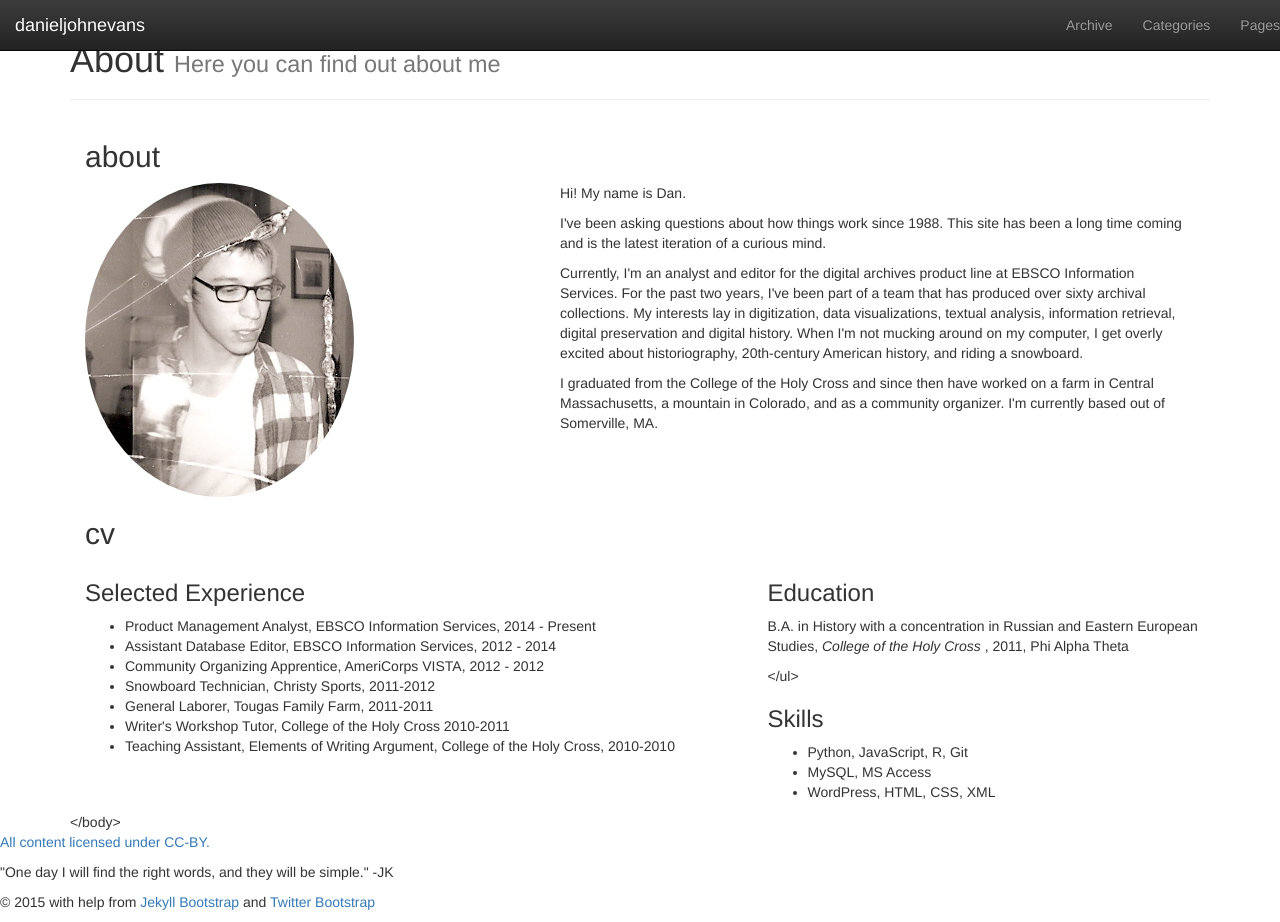
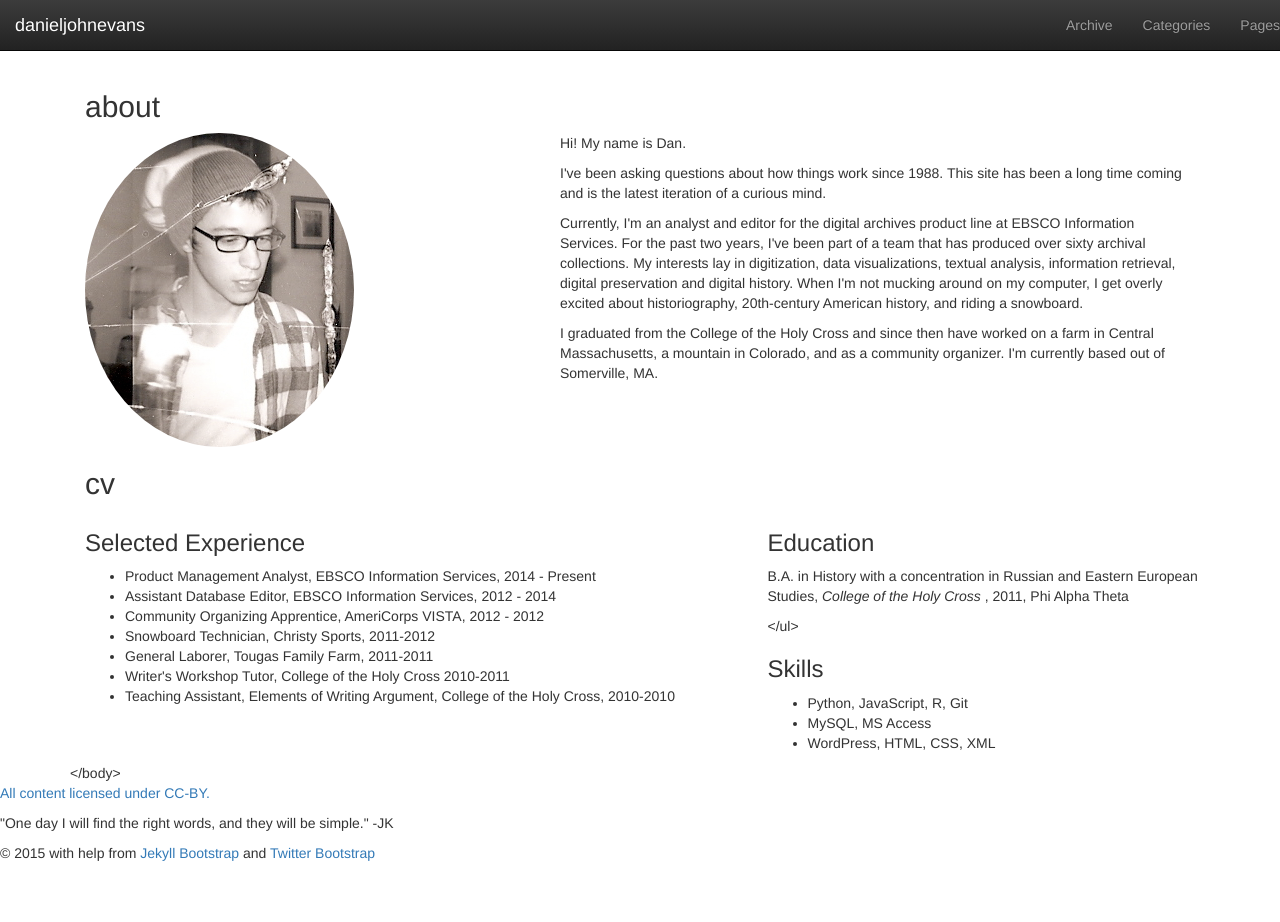
Before and after one commit to danieljohnevans/danieljohnevans.github.io, a Jekyll site: the page built from index.md, in a window 1280 px wide and 922 px high. Built offline with Jekyll 4.4.1, drawn with Linux system fonts in a browser that asks for light colours; nearby versions of some CDN libraries; library files that are not in the unit come from our copies.

Commit message:
minor changes
minor

```diff
--- a/index.md
+++ b/index.md
@@ -1,7 +1,7 @@
 ---
 layout: page
-title: About
-tagline: Here you can find out about me
+title:
+tagline:
 ---
 <body>
 <div class="main">
```
Also changed, not shown: 8 other files.
